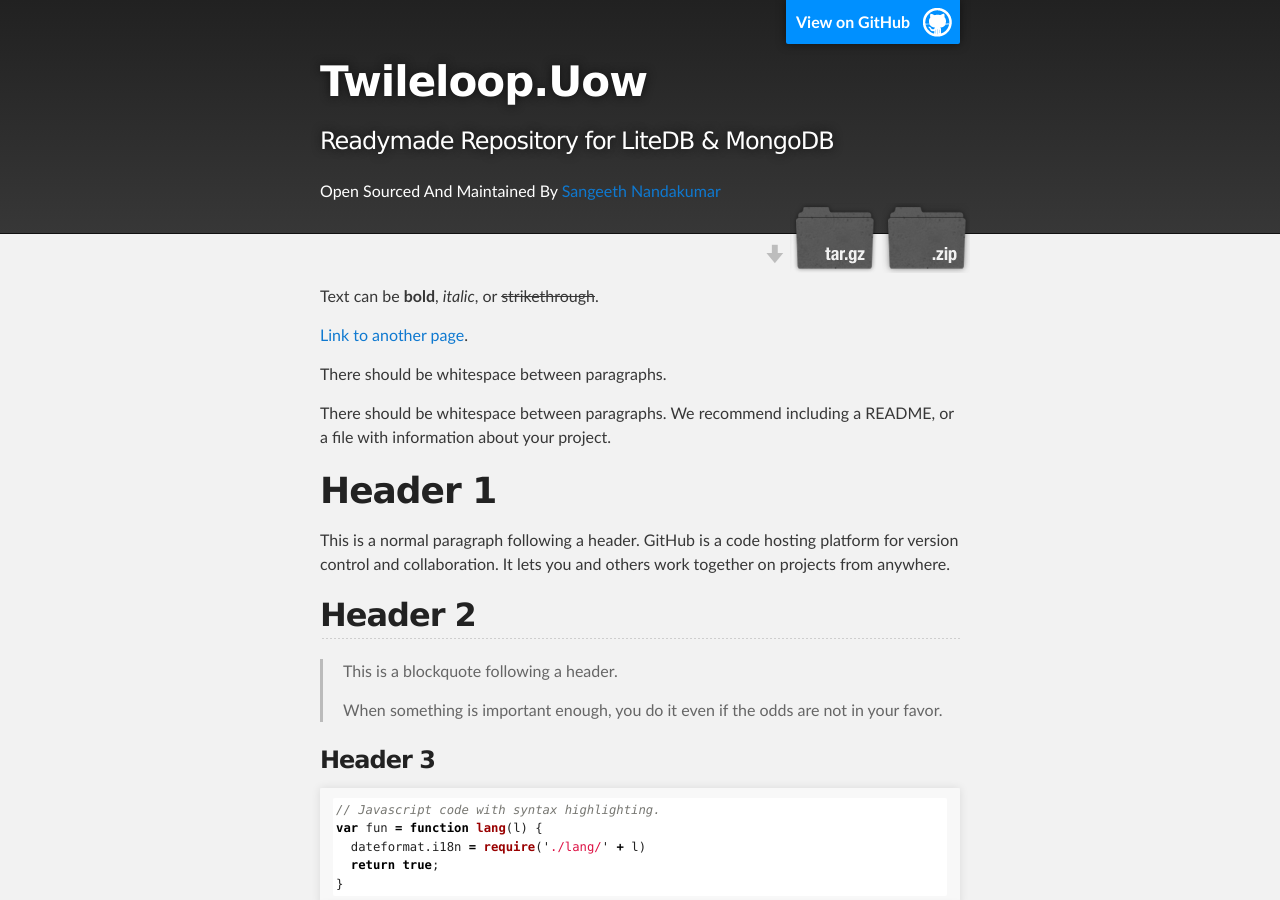
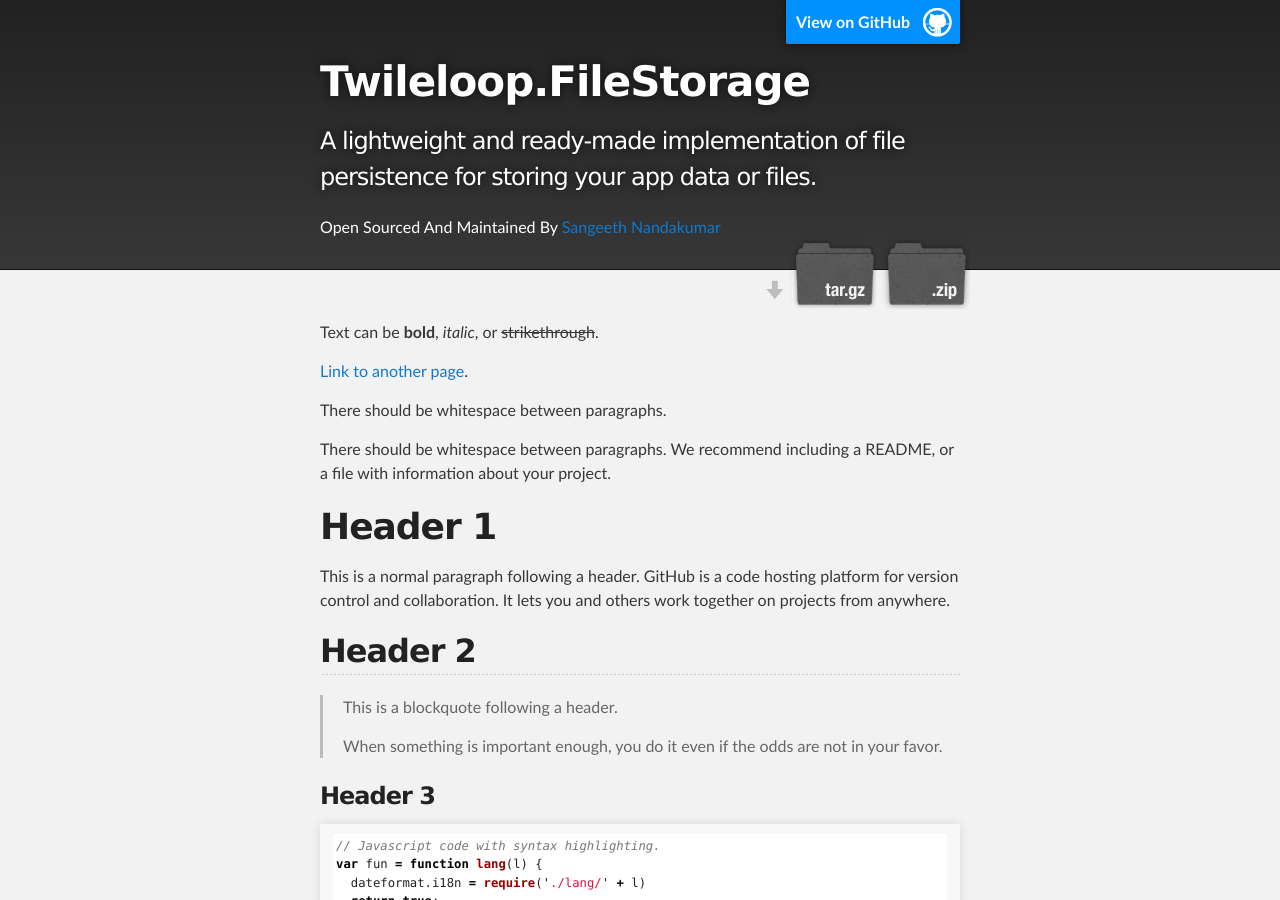
Before and after one commit to sangeethnandakumar/Twileloop.FileStorage, a Jekyll site: the page built from docs/index.md, in a window 1280 px wide and 900 px high. Built offline with Jekyll 4.4.1, drawn with Linux system fonts in a browser that asks for light colours; some of the changed text lies outside the part shown.

Commit message:
Update _config.yml

```diff
--- a/docs/_config.yml
+++ b/docs/_config.yml
@@ -1,8 +1,8 @@
-title: Twileloop.Uow
-description: "Readymade Repository for LiteDB & MongoDB"
+title: Twileloop.FileStorage
+description: "A lightweight and ready-made implementation of file persistence for storing your app data or files."
 show_downloads: true
 google_analytics:
 theme: jekyll-theme-slate
 github:
-  zip_url: https://github.com/sangeethnandakumar/Twileloop.UOW/releases
-  tar_url: https://www.nuget.org/packages/Twileloop.UOW
+  zip_url: https://github.com/sangeethnandakumar/Twileloop.FileStorage/releases
+  tar_url: https://www.nuget.org/packages/Twileloop.FileStorage
```
